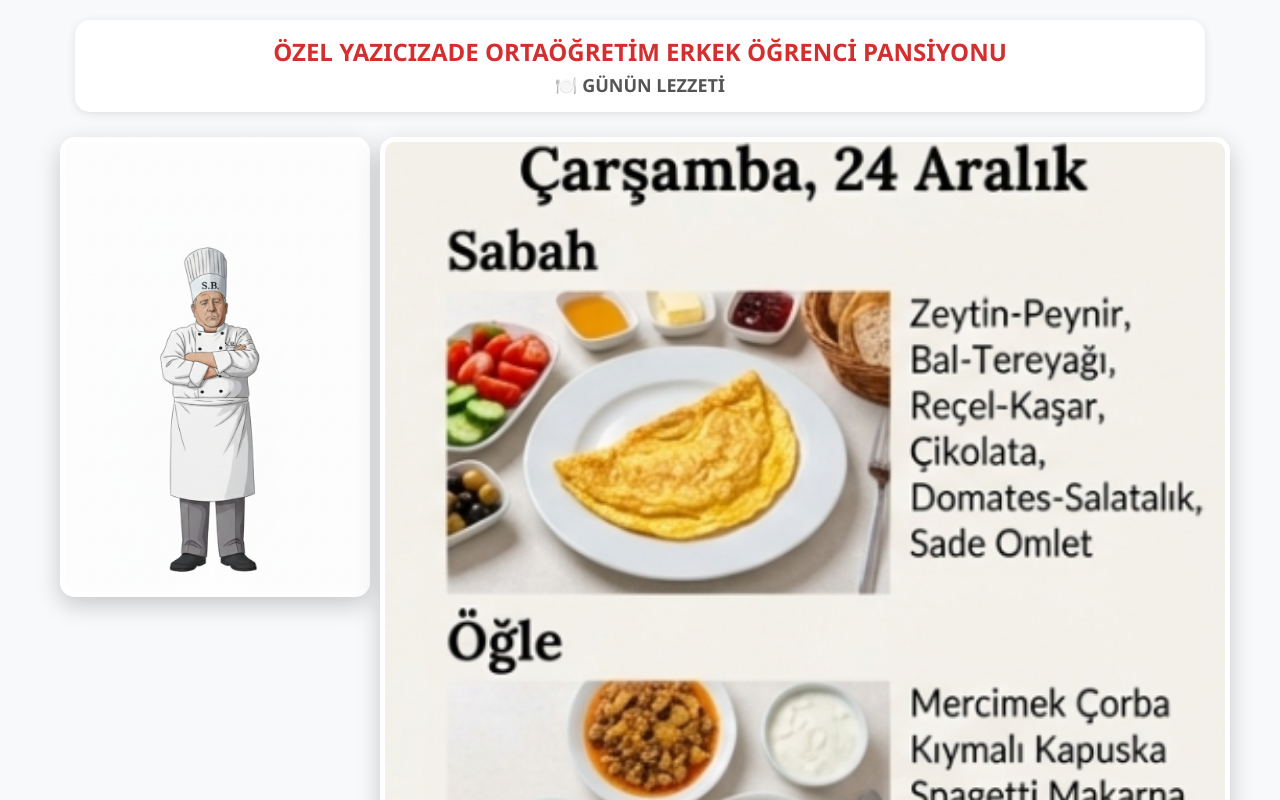
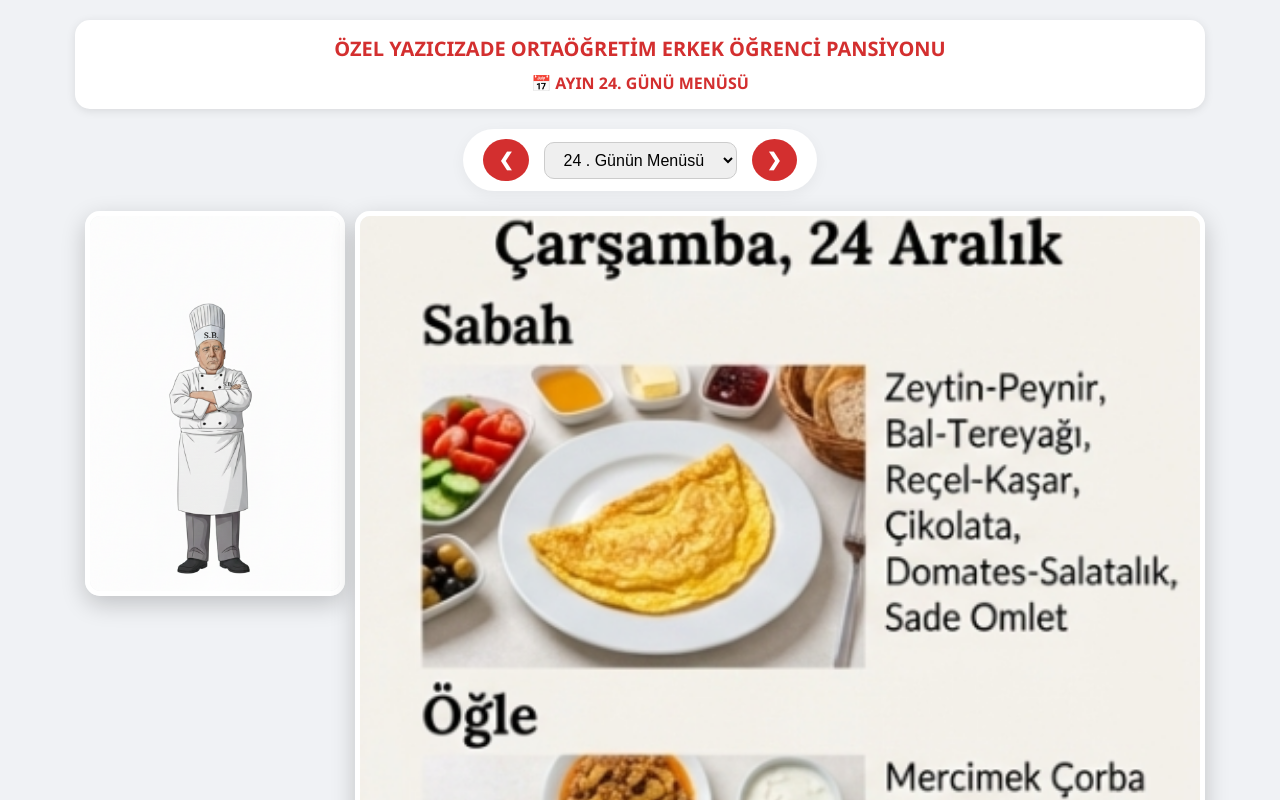
Before and after one commit to mehakturk-debug/yazicizadeyemektakvimi, a plain HTML site: page index.html in a window 1280 px wide. Shown: the top 800 px of the page. Drawn offline with Linux system fonts and the light colour scheme.

Commit message:
Replace old menu page with new layout and features

```diff
--- a/index.html
+++ b/index.html
@@ -3,7 +3,7 @@
 <head>
     <meta charset="UTF-8">
     <meta name="viewport" content="width=device-width, initial-scale=1.0">
-    <title>Yazıcızade Günün Lezzeti</title>
+    <title>Yazıcızade Menü Rehberi</title>
     <style>
         body {
             margin: 0;
@@ -12,13 +12,13 @@
             flex-direction: column;
             align-items: center;
             min-height: 100vh;
-            background: #f8f9fa;
+            background: #f0f2f5;
             font-family: 'Segoe UI', Tahoma, Geneva, Verdana, sans-serif;
         }
 
         #baslik-alani {
             text-align: center;
-            margin-bottom: 25px;
+            margin-bottom: 20px;
             padding: 15px;
             background: #ffffff;
             border-radius: 15px;
@@ -27,44 +27,51 @@
             max-width: 1100px;
         }
 
-        h1 {
-            color: #d32f2f;
-            font-size: clamp(16px, 4vw, 24px); /* Ekran küçüldükçe yazı da küçülür */
-            margin: 0;
-            text-transform: uppercase;
+        h1 { color: #d32f2f; font-size: 20px; margin: 0; text-transform: uppercase; }
+
+        .kontrol-paneli {
+            display: flex;
+            align-items: center;
+            justify-content: center;
+            gap: 15px;
+            margin-bottom: 20px;
+            background: #fff;
+            padding: 10px 20px;
+            border-radius: 50px;
+            box-shadow: 0 4px 15px rgba(0,0,0,0.05);
         }
 
-        .alt-baslik {
-            display: block;
+        .nav-btn {
+            background: #d32f2f;
+            color: white;
+            border: none;
+            padding: 10px 15px;
+            border-radius: 50%;
+            cursor: pointer;
+            font-weight: bold;
             font-size: 18px;
-            color: #555;
-            margin-top: 5px;
-            font-weight: bold;
         }
 
-        /* Ana Taşıyıcı: Esnek yapı */
+        .nav-btn:hover { background: #b71c1c; }
+
+        select {
+            padding: 8px 15px;
+            border-radius: 10px;
+            border: 1px solid #ccc;
+            font-size: 16px;
+        }
+
         .ana-konteynir {
             display: flex;
             flex-direction: row;
             justify-content: center;
-            align-items: flex-start;
             gap: 20px;
             width: 100%;
             max-width: 1200px;
         }
 
-        /* Aşçı Kutusu - Daha Dar */
-        .asci-kutu {
-            flex: 0 0 30%; /* Genişliğin %30'unu alır, esnemez */
-            max-width: 300px;
-        }
-
-        /* Menü Kutusu - Daha Geniş */
-        .menu-kutu {
-            flex: 0 0 70%; /* Genişliğin %70'ini alır */
-            display: flex;
-            flex-direction: column;
-        }
+        .asci-kutu { flex: 0 0 25%; max-width: 250px; }
+        .menu-kutu { flex: 0 0 70%; }
 
         .gorsel {
             width: 100%;
@@ -72,34 +79,22 @@
             border-radius: 15px;
             border: 5px solid white;
             box-shadow: 0 8px 25px rgba(0,0,0,0.2);
-            display: block;
         }
 
-        /* Aşçı resminin menüyle boyunu eşitlemek isterseniz */
-        .asci-resim {
-            aspect-ratio: 2/3; /* Aşçı resmini dikdörgen formda tutar */
-            object-fit: cover;
-        }
+        .asci-resim { aspect-ratio: 2/3; object-fit: cover; }
 
         #hata-mesaji {
-            color: #d32f2f;
-            padding: 40px;
+            padding: 60px;
             text-align: center;
             background: #fff;
             border-radius: 15px;
-            border: 2px dashed #ccc;
+            border: 3px dashed #ddd;
+            color: #888;
         }
 
-        /* Mobil cihazlar için (Ekran çok daralırsa alt alta geçer) */
         @media (max-width: 768px) {
-            .ana-konteynir {
-                flex-direction: column;
-                align-items: center;
-            }
-            .asci-kutu, .menu-kutu {
-                flex: 0 0 100%;
-                max-width: 100%;
-            }
+            .ana-konteynir { flex-direction: column; }
+            .asci-kutu, .menu-kutu { flex: 0 0 100%; max-width: 100%; }
         }
     </style>
 </head>
@@ -107,34 +102,79 @@
 
     <div id="baslik-alani">
         <h1>ÖZEL YAZICIZADE ORTAÖĞRETİM ERKEK ÖĞRENCİ PANSİYONU</h1>
-        <span class="alt-baslik">🍽️ GÜNÜN LEZZETİ</span>
+        <div id="secili-gun-metni" style="margin-top: 10px; color: #d32f2f; font-weight: bold;"></div>
+    </div>
+
+    <div class="kontrol-paneli">
+        <button class="nav-btn" onclick="degistir(-1)">❮</button>
+        <select id="gunSecici" onchange="gunSec(this.value)"></select>
+        <button class="nav-btn" onclick="degistir(1)">❯</button>
     </div>
 
     <div class="ana-konteynir">
         <div class="asci-kutu">
             <img src="aşçı.png" class="gorsel asci-resim" alt="Aşçımız">
         </div>
-
-        <div class="menu-kutu" id="icerik">
-            <img id="gununGorseli" class="gorsel" src="" alt="Menü yükleniyor...">
-        </div>
+        <div class="menu-kutu" id="menu-alani">
+            </div>
     </div>
 
     <script>
-        const bugun = new Date();
-        const gun = bugun.getDate();
-        const gorselAdi = gun + ".png";
+        // Değişken ismindeki boşluğu sildim
+        let suAnkiGun = new Date().getDate();
 
-        const resimElementi = document.getElementById('gununGorseli');
-        resimElementi.src = gorselAdi;
+        function dropdownDoldur() {
+            const select = document.getElementById('gunSecici');
+            for (let i = 1; i <= 31; i++) {
+                let opt = document.createElement('option');
+                opt.value = i;
+                opt.innerHTML = i + " . Günün Menüsü";
+                if(i === suAnkiGun) opt.selected = true;
+                select.appendChild(opt);
+            }
+        }
 
-        resimElementi.onerror = function() {
-            document.getElementById('icerik').innerHTML = `
-                <div id="hata-mesaji">
-                    <h2>⚠️ Menü Görseli Bulunamadı</h2>
-                    <p>Sistemde <b>${gun}.png</b> dosyası eksik görünüyor.</p>
-                </div>`;
-        };
+        function degistir(yon) {
+            suAnkiGun += yon;
+            if (suAnkiGun > 31) suAnkiGun = 1;
+            if (suAnkiGun < 1) suAnkiGun = 31;
+            document.getElementById('gunSecici').value = suAnkiGun;
+            menuGoster(suAnkiGun);
+        }
+
+        function gunSec(gun) {
+            suAnkiGun = parseInt(gun);
+            menuGoster(suAnkiGun);
+        }
+
+        function menuGoster(gun) {
+            const menuAlani = document.getElementById('menu-alani');
+            const metinElement = document.getElementById('secili-gun-metni');
+
+            metinElement.innerHTML = `📅 AYIN ${gun}. GÜNÜ MENÜSÜ`;
+
+            // Yeni resim elementi oluşturuyoruz
+            const img = new Image();
+            img.src = gun + ".png";
+            img.className = "gorsel";
+
+            // Resim yüklenirken alanı temizle ve resmi ekle
+            menuAlani.innerHTML = "";
+            menuAlani.appendChild(img);
+
+            // Eğer resim yoksa hata mesajı göster
+            img.onerror = function() {
+                menuAlani.innerHTML = `
+                    <div id="hata-mesaji">
+                        <h2>⚠️ Menü Bulunamadı</h2>
+                        <p>Bugüne ait (<b>${gun}.png</b>) görseli sistemde yok.</p>
+                    </div>`;
+            };
+        }
+
+        // Sayfa açıldığında başlat
+        dropdownDoldur();
+        menuGoster(suAnkiGun);
     </script>
 </body>
 </html>
```
